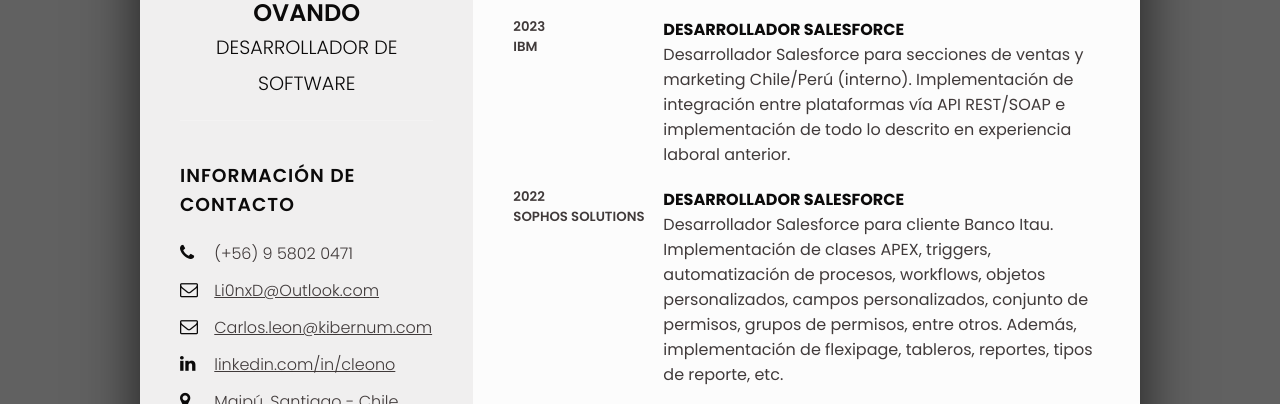
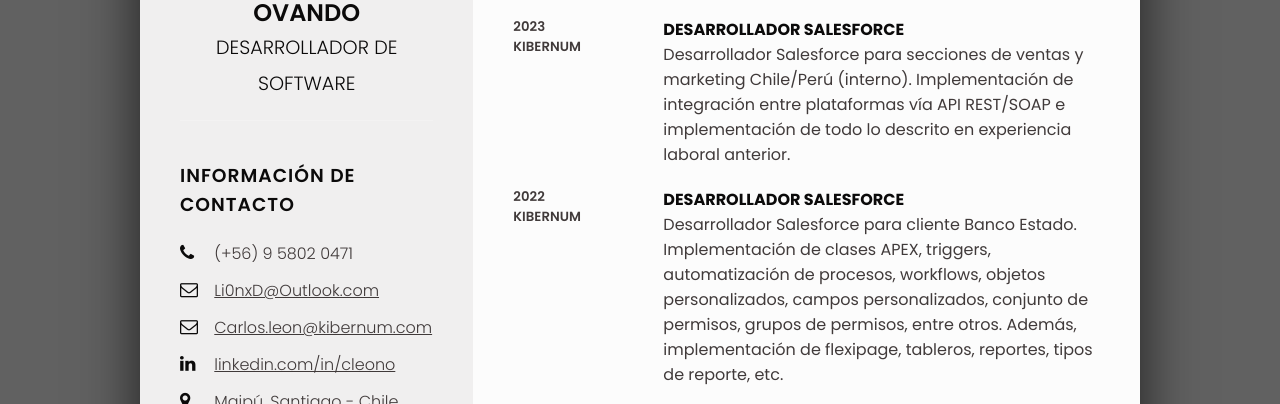
Before and after one commit to cleonodev/cleonodev.github.io, a plain HTML site: page index.html in a window 1280 px wide. Shown: the part 348-752 px from the top of the page. Drawn offline with Linux system fonts and the light colour scheme.

Commit message:
Update index.html

```diff
--- a/index.html
+++ b/index.html
@@ -118,7 +118,7 @@
                 <div class="box">
                     <div class="year_company">
                         <h5>2023</h5>
-                        <h5>IBM</h5>
+                        <h5>Kibernum</h5>
                     </div>
                     <div class="text">
                         <h4>Desarrollador Salesforce</h4>
@@ -128,11 +128,11 @@
                 <div class="box">
                     <div class="year_company">
                         <h5>2022</h5>
-                        <h5>Sophos Solutions</h5>
+                        <h5>Kibernum</h5>
                     </div>
                     <div class="text">
                         <h4>Desarrollador Salesforce</h4>
-                        <p>Desarrollador Salesforce para cliente Banco Itau. Implementación de clases APEX, triggers, automatización de procesos, workflows, objetos personalizados, campos personalizados, conjunto de permisos, grupos de permisos, entre otros.
+                        <p>Desarrollador Salesforce para cliente Banco Estado. Implementación de clases APEX, triggers, automatización de procesos, workflows, objetos personalizados, campos personalizados, conjunto de permisos, grupos de permisos, entre otros.
                         Además, implementación de flexipage, tableros, reportes, tipos de reporte, etc. </p>
                     </div>
                 </div>
```
